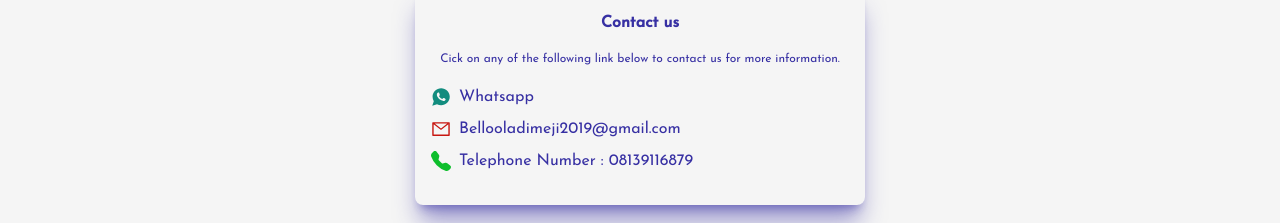
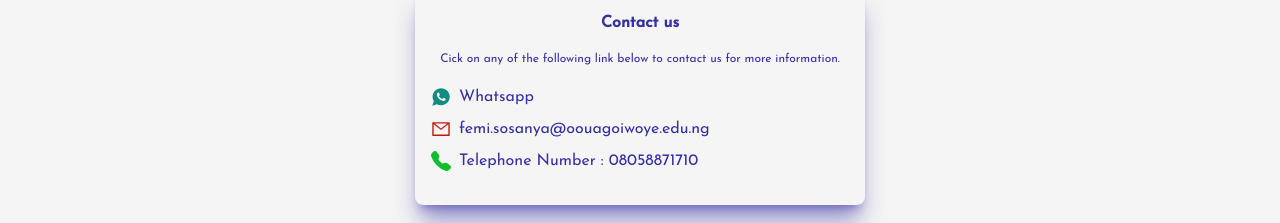
Before and after one commit to Webmyn001/iab-client, a React (Create React App) app: page /contact in a window 1280 px wide. Shown: the part 314-537 px from the top of the page. Built offline with nearby package versions, Linux system fonts and the light colour scheme; no server answers.

Commit message:
first commit

```diff
--- a/src/Client/Contact/Contact.js
+++ b/src/Client/Contact/Contact.js
@@ -29,24 +29,24 @@ function Contact() {
         </div>
         <h1 className=' text-center text-xs px-2 pt-4'>Cick on any of the following link below to contact us for more information.</h1>
       <div className='pt-[10px] '>
-        <a href='https://wa.me/8139116879'>
+        <a href='https://wa.me/8058871710'>
         <div className='flex items-center px-4 pt-2  gap-x-2'>
           <h1 className='text-[#128c7e] text-xl'><IoLogoWhatsapp/></h1>
           <h1>Whatsapp</h1>
         </div>
         </a>
 
-        <a href="mailto:bellooladimeji53@gmail.com">
+        <a href="mailto:femi.sosanya@oouagoiwoye.edu.ng">
         <div className='flex items-center px-4 pt-2 gap-x-2'>
           <h1 className='text-[#c71610] text-xl'><AiOutlineMail/></h1>
-          <h1>Bellooladimeji2019@gmail.com</h1>
+          <h1>femi.sosanya@oouagoiwoye.edu.ng</h1>
         </div>
        </a>
 
       <a href='tel:+2348139116879'>
         <div className='flex items-center px-4 pt-2 pb-2 gap-x-2'>
           <h1 className='text-[#0ebe2c] text-xl'><BsFillTelephoneFill/></h1>
-          <h1>Telephone Number : 08139116879</h1>
+          <h1>Telephone Number : 08058871710</h1>
         </div>
        </a>
 
```
